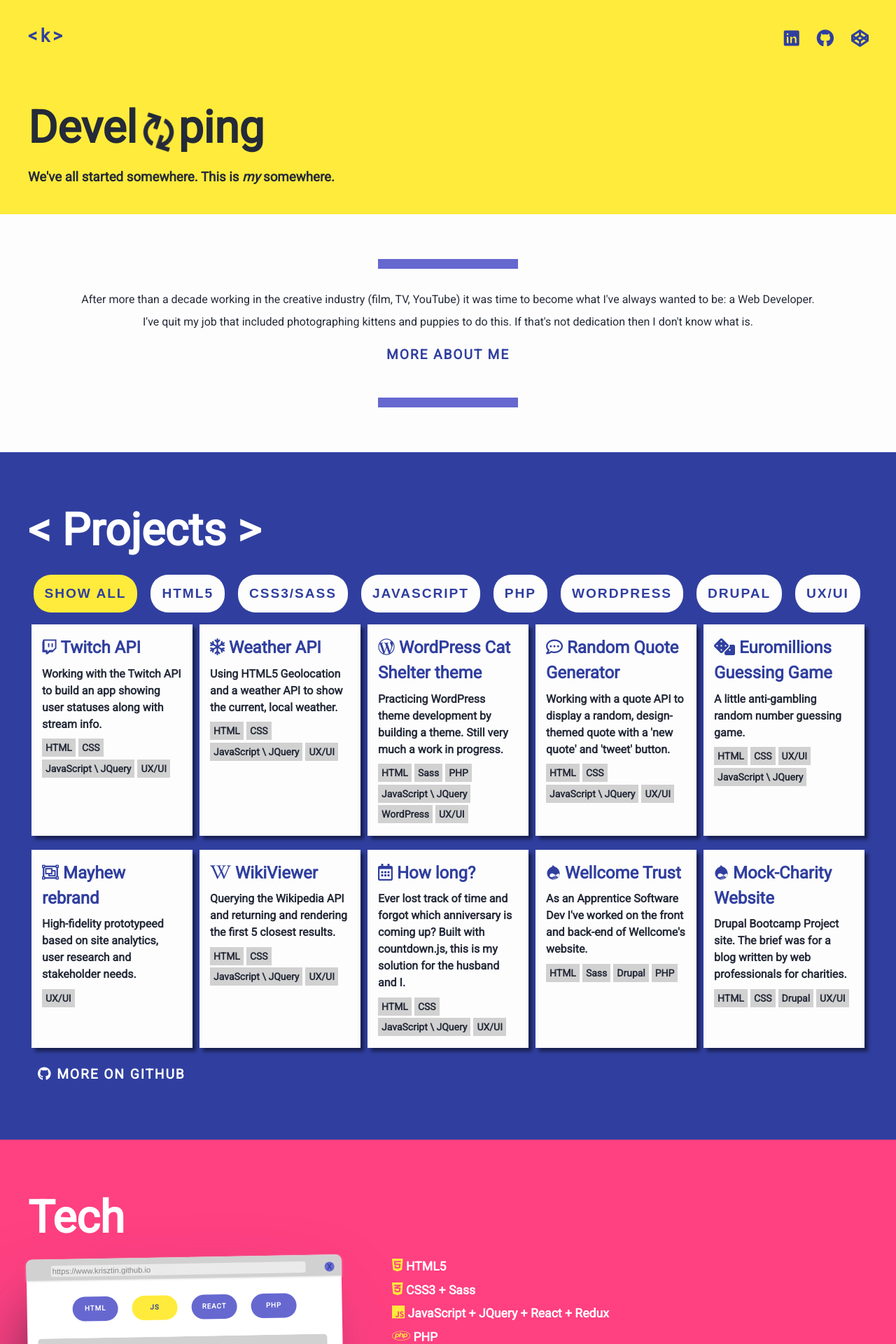
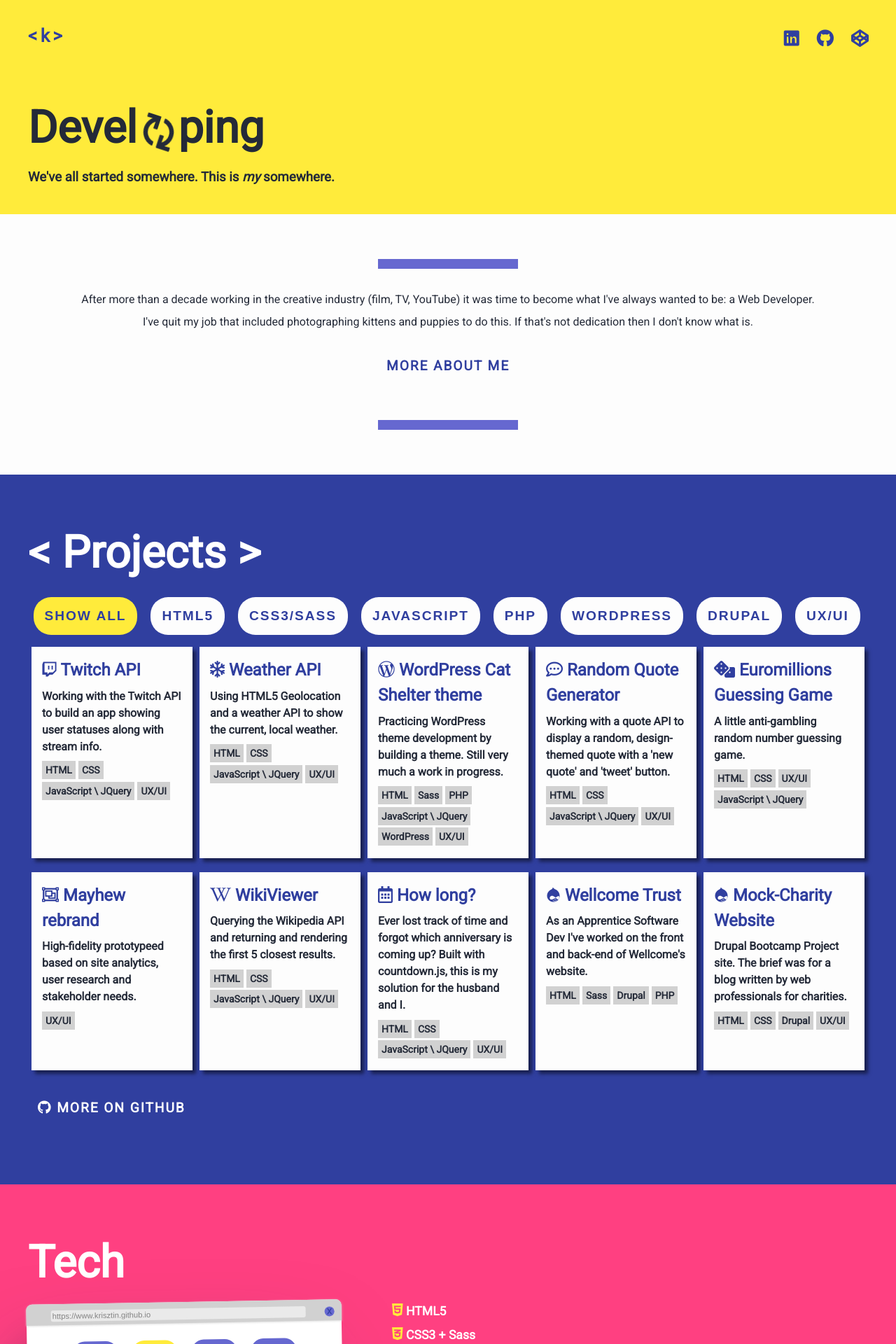
Before and after one commit to krisztin/krisztin.github.io, a Jekyll site: the page built from index.md, in a window 1280 px wide. Shown: the top 1920 px of the page at 70% size. Built offline with Jekyll 4.4.1, drawn with Linux system fonts in a browser that asks for light colours; nearby versions of some CDN libraries.

Commit message:
bottom button margin...also top

```diff
--- a/_sass/minima/_base.scss
+++ b/_sass/minima/_base.scss
@@ -82,6 +82,7 @@ button {
   font-size: $base-font-size*1.2;
   letter-spacing: .1em;
   padding: $base-font-size;
+  margin: $base-font-size 0;
   min-width: $base-font-size*4;
   text-decoration: none;
   text-transform: uppercase;
@@ -191,11 +192,9 @@ button {
   color: $colour-primary;
   text-decoration: none;
   font-weight: 600;
-
   &:visited {
     color: $colour-primary;
   }
-
   &:hover {
     color: $colour-primary-dark;
     text-decoration: none;
```
